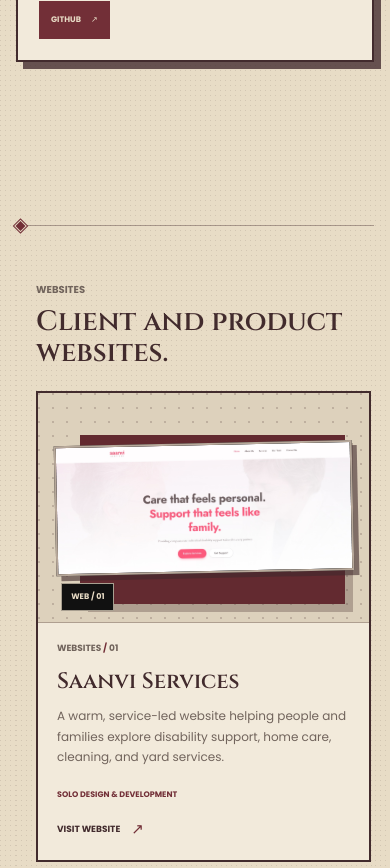
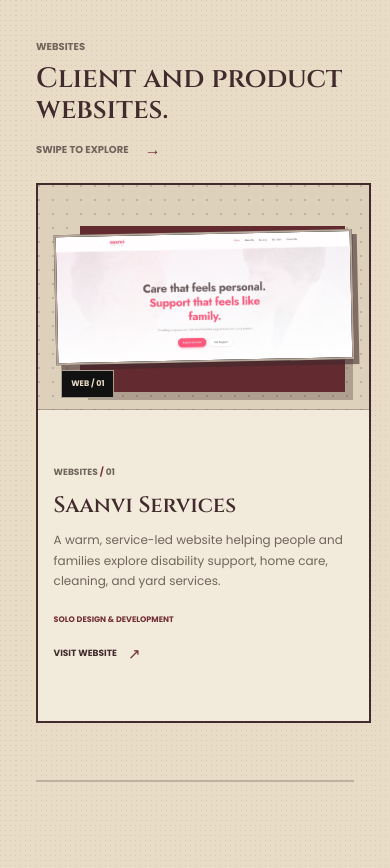
Before and after one commit to nsushant09/Portfolio, a React (Vite) app: page / in a window 390 px wide. Shown: the part 3620-4488 px from the top of the page. Built offline with nearby package versions, Linux system fonts and the light colour scheme.

Commit message:
fix: mobile view for website section

```diff
--- a/src/features/portfolio/presentation/SelectedWork.tsx
+++ b/src/features/portfolio/presentation/SelectedWork.tsx
@@ -97,8 +97,9 @@ function WebsiteWorkSection() {
         <div className="website-work-stage">
           <div className="website-work-heading">
             <div><p className="portfolio-section-kicker">Websites</p><h3 className="font-cinzel" id="website-work-title">Client and product websites.</h3></div>
+            <p className="website-work-cue">Swipe to explore <span aria-hidden="true">→</span></p>
           </div>
-          <div aria-label="Website project previews" className="website-work-window" role="region" tabIndex={0}>
+          <div aria-label="Website projects. Swipe horizontally to explore." className="website-work-window" role="region" tabIndex={0}>
             <div className="website-work-track" ref={trackRef}>
               {WEBSITE_PROJECTS.map((project, index) => {
                 const destination = project.destinations[0];
--- a/src/features/portfolio/presentation/useHorizontalWorkFacade.ts
+++ b/src/features/portfolio/presentation/useHorizontalWorkFacade.ts
@@ -14,7 +14,7 @@ export function useHorizontalWorkFacade(): HorizontalWorkRefs {
     const track = trackRef.current;
     if (!section || !track) return undefined;
 
-    const media = window.matchMedia('(max-width: 760px), (prefers-reduced-motion: reduce)');
+    const media = window.matchMedia('(prefers-reduced-motion: reduce)');
     let travelDistance = 0;
     let sectionScrollDistance = 0;
     let animationFrame = 0;
@@ -22,10 +22,10 @@ export function useHorizontalWorkFacade(): HorizontalWorkRefs {
     const measure = () => {
       if (media.matches) {
         section.style.height = 'auto';
-        section.style.removeProperty('--website-progress');
         track.style.transform = '';
         travelDistance = 0;
         sectionScrollDistance = 0;
+        updateMobileProgress();
         return;
       }
 
@@ -57,8 +57,18 @@ export function useHorizontalWorkFacade(): HorizontalWorkRefs {
       if (animationFrame === 0) animationFrame = window.requestAnimationFrame(updatePosition);
     };
 
+    const updateMobileProgress = () => {
+      const windowElement = section.querySelector<HTMLElement>('.website-work-window');
+      if (!windowElement) return;
+      const maxScroll = windowElement.scrollWidth - windowElement.clientWidth;
+      const progress = maxScroll > 0 ? windowElement.scrollLeft / maxScroll : 0;
+      section.style.setProperty('--website-progress', progress.toFixed(4));
+    };
+
     const resizeObserver = new ResizeObserver(measure);
     resizeObserver.observe(track);
+    const websiteWindow = section.querySelector<HTMLElement>('.website-work-window');
+    websiteWindow?.addEventListener('scroll', updateMobileProgress, { passive: true });
     window.addEventListener('resize', measure, { passive: true });
     window.addEventListener('scroll', requestPositionUpdate, { passive: true });
     media.addEventListener('change', measure);
@@ -66,6 +76,7 @@ export function useHorizontalWorkFacade(): HorizontalWorkRefs {
 
     return () => {
       resizeObserver.disconnect();
+      websiteWindow?.removeEventListener('scroll', updateMobileProgress);
       window.removeEventListener('resize', measure);
       window.removeEventListener('scroll', requestPositionUpdate);
       media.removeEventListener('change', measure);
--- a/src/index.css
+++ b/src/index.css
@@ -154,6 +154,7 @@ h2 { line-height: 1.1; }
 .website-work-stage { position: sticky; top: 0; height: 100svh; overflow: hidden; background-color: var(--page); background-image: radial-gradient(color-mix(in srgb, var(--text) 12%, transparent) .65px, transparent .65px); background-position: -2px -2px; background-size: 5px 5px; }
 .website-work-heading { position: absolute; z-index: 2; top: clamp(42px, 8vh, 88px); right: 7vw; left: 7vw; display: flex; align-items: end; justify-content: space-between; gap: 20px; }
 .website-work-heading > p span { margin-left: 8px; color: var(--primary); font-size: 16px; }
+.website-work-cue { display: none; }
 .website-work-window { position: absolute; inset: 23vh 0 12vh; overflow: hidden; }
 .website-work-track { position: absolute; top: 0; left: 7vw; display: flex; height: 100%; align-items: stretch; gap: 24px; width: max-content; will-change: transform; }
 .website-project-card { display: grid; width: min(74vw, 1020px); height: 100%; overflow: hidden; border: 2px solid var(--text); background: var(--surface); color: var(--text); grid-template-columns: 1.12fr .88fr; text-decoration: none; transition: border-color 200ms ease, box-shadow 200ms ease, transform 240ms ease; }
@@ -346,18 +347,33 @@ body.custom-cursor-enabled, body.custom-cursor-enabled * { cursor: none !importa
   .intro-name { font-size: clamp(1.7rem, 7vw, 2.2rem); }
 }
 
-@media (max-width: 760px), (prefers-reduced-motion: reduce) {
+@media (max-width: 760px) {
+  .website-work-stage { position: sticky; top: 0; height: 100svh; overflow: hidden; }
+  .website-work-heading { position: absolute; top: 7vh; right: 20px; left: 20px; align-items: flex-start; flex-direction: column; gap: 12px; padding: 0; }
+  .website-work-cue { display: inline-flex; flex: 0 0 auto; align-items: center; gap: 8px; margin: 0 0 3px; color: var(--muted); font-size: 10px; font-weight: 700; text-transform: uppercase; white-space: nowrap; }
+  .website-work-cue span { color: var(--primary); font-size: 16px; }
+  .website-work-window { position: absolute; inset: 24vh 0 12vh; overflow: hidden; }
+  .website-work-track { top: 0; left: 20px; height: 100%; gap: 14px; }
+  .website-project-card { flex: 0 0 min(86vw, 600px); height: 100%; min-height: 0; grid-template-columns: 1fr; grid-template-rows: minmax(0, 42%) minmax(0, 1fr); }
+  .website-project-card .project-artwork { min-height: 0; border-right: 0; border-bottom: 1px solid color-mix(in srgb, var(--text) 30%, transparent); }
+  .website-project-copy { min-height: 0; overflow: auto; padding: clamp(14px, 4vw, 20px); }
+  .website-work-progress { position: absolute; right: 20px; bottom: 5vh; left: 20px; width: auto; margin: 0; }
+  .case-studies-list { padding-top: 28px; padding-bottom: clamp(48px, 14vw, 72px); }
+  .case-studies-heading { padding: 22px 0 26px; }
+  .case-study-feature-section { position: relative; top: auto; margin-bottom: 0; transform: none; }
+}
+
+@media (prefers-reduced-motion: reduce) {
   .website-work-section { height: auto !important; min-height: 0; }
-  .website-work-stage { position: relative; top: auto; height: auto; min-height: 0; overflow: visible; padding-bottom: 12px; }
-  .website-work-heading { position: relative; top: auto; right: auto; left: auto; align-items: flex-start; flex-direction: column; gap: 13px; padding: 32px 20px 22px; }
-  .website-work-window { position: relative; inset: auto; overflow-x: auto; overflow-y: hidden; padding: 0 20px 18px; scroll-padding-inline: 20px; scroll-snap-type: x mandatory; scrollbar-color: var(--primary) color-mix(in srgb, var(--text) 20%, transparent); }
+  .website-work-stage { position: relative; top: auto; height: auto; min-height: 0; overflow: visible; padding-bottom: 24px; }
+  .website-work-heading { position: relative; top: auto; right: auto; left: auto; align-items: flex-start; flex-direction: column; gap: 12px; padding: 36px 20px 22px; }
+  .website-work-window { position: relative; inset: auto; overflow-x: auto; overflow-y: hidden; padding: 0 20px 14px; scroll-padding-inline: 20px; scroll-snap-type: x mandatory; scrollbar-width: none; -webkit-overflow-scrolling: touch; overscroll-behavior-inline: contain; }
+  .website-work-window::-webkit-scrollbar { display: none; }
   .website-work-track { position: relative; top: auto; left: auto; height: auto; gap: 14px; padding-right: 20px; transform: none !important; }
-  .website-project-card { flex: 0 0 min(86vw, 600px); min-height: 430px; grid-template-columns: 1fr; scroll-snap-align: start; }
+  .website-project-card { flex: 0 0 min(88vw, 600px); height: auto; min-height: 430px; grid-template-columns: 1fr; grid-template-rows: auto; scroll-snap-align: start; }
   .website-project-card .project-artwork { min-height: 230px; border-right: 0; border-bottom: 1px solid color-mix(in srgb, var(--text) 30%, transparent); }
-  .website-project-copy { padding: 19px; }
-  .website-work-progress { position: relative; right: auto; bottom: auto; left: auto; width: calc(100% - 40px); margin: 15px 20px 0; }
-  .case-studies-list { padding-top: 14px; padding-bottom: 0; }
-  .case-study-feature-section { position: relative; top: auto; margin-bottom: 28px; transform: none; }
+  .website-project-copy { min-height: 0; overflow: visible; padding: 19px; }
+  .website-work-progress { position: relative; right: auto; bottom: auto; left: auto; width: calc(100% - 40px); margin: 8px 20px 0; }
 }
 
 @media (max-width: 640px) {
@@ -371,6 +387,8 @@ body.custom-cursor-enabled, body.custom-cursor-enabled * { cursor: none !importa
   .capability-track span { padding: 16px 18px; font-size: 12px; }
   .portfolio-section-heading { align-items: flex-start; flex-direction: column; gap: 10px; }
   .mobile-stack-card { min-height: 0; grid-template-columns: 1fr; }
+  .mobile-stack-card:not(:last-child) { margin-bottom: 14vh; }
+  .mobile-stack-card:last-child { margin-bottom: 4vh; }
   .mobile-stack-card .project-artwork { min-height: 35svh; border-right: 0; border-bottom: 1px solid color-mix(in srgb, var(--text) 30%, transparent); }
   .mobile-screen-preview { height: 85%; }
   .mobile-stack-copy { padding: 21px; }
```
